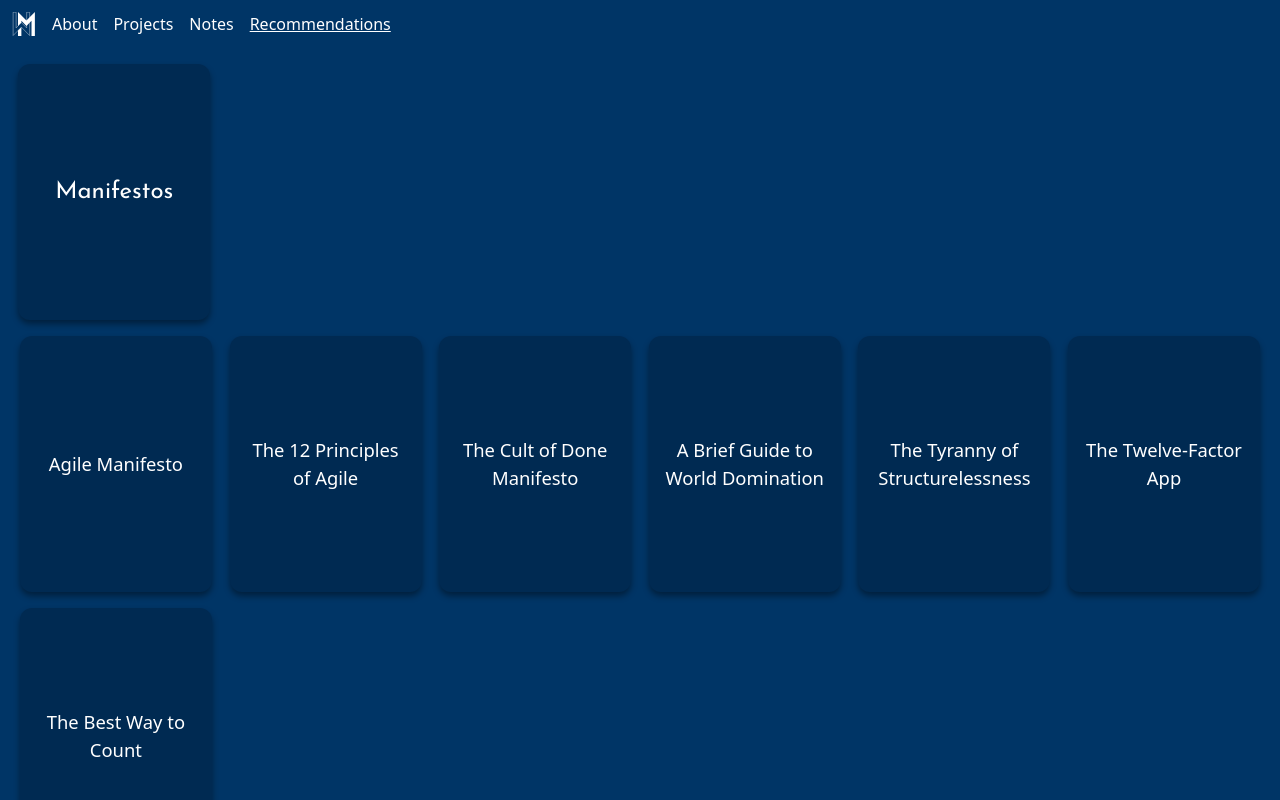
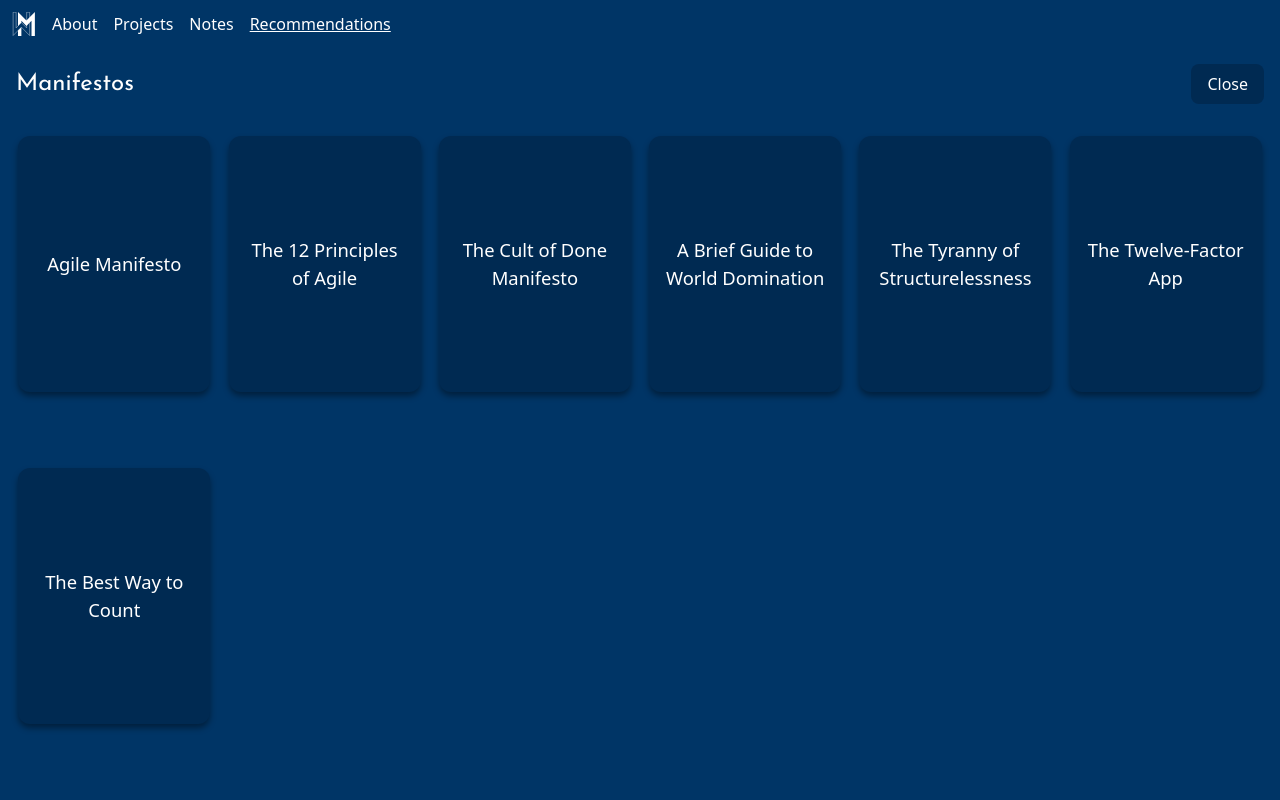
Before and after one commit to wmarrujo/wmarrujo.github.io, a SvelteKit app: page /recommendations in a window 1280 px wide. Both pictures are taken after a click on the button "Manifestos". Shown: the top 800 px of the page. Built offline with nearby package versions, Linux system fonts and the light colour scheme.

Commit message:
use dialogs

```diff
--- a/src/routes/recommendations/+page.svelte
+++ b/src/routes/recommendations/+page.svelte
@@ -28,6 +28,14 @@
 				{title: "What's Our Problem?", author: "Tim Urban", thesis: "The Psychology Behind the Politics", pitch: "Why is America (and the world) so divided? Why are republicans burning anything the left touches? Why is the left cancelling everything? What are the Implications? Read how we got here, building up the psychology from first principles.", link: "https://waitbutwhy.com/whatsourproblem"},
 				{title: "High Conflict", author: "Amanda Ripley", thesis: "How to see & stop High Conflict", pitch: "Many conflicts are a trap, however much you fight and struggle, the conflict deepens. This book talks about why that happens, how to see it for what it is, and what you can do to get out of it and to build cultures resilient to it.", link: "https://www.amandaripley.com/high-conflict"},
 			],
+			"Entrepreneurship & Leadership": [
+				{title: "The Millionaire Fastlane", author: "M.J. DeMarco", thesis: "3 roads to life, take the fastlane", pitch: "Proposes that there are 3 roads to life, the sidewalk, the slowlane, and the fastlane. They each have their formulas for relating to money and strategies for getting wealthy. This book tells you about the author's path to wealth and implores you to take a bet on the fastlane. It gives direct advice on what to do and what mindsets to shift.", link: "https://www.themillionairefastlane.com/"},
+				{title: "Dream Year", author: "Ben Arment", thesis: "Instructions on how to start", pitch: "Why did you put your dreams to the side? Take a risk. This book explains what to expect, and how to get through it.", link: "https://www.penguinrandomhouse.com/books/316435/dream-year-by-ben-arment/"},
+			],
+			"Lifestyle": [
+				{title: "King Warrior Magician Lover", author: "Robert Moore & Douglas Gillette", thesis: "The 4 Archetypes of a Man", pitch: "What is manhood? especially today? uses archetypes to help understand the different aspects of what makes great men, and what aspects can make bad men. How boys become men.", link: "https://www.barnesandnoble.com/w/king-warrior-magician-lover-robert-moore/1100537240"},
+				{title: "Building a Second Brain", author: "Tiago Forte", thesis: "Structured Note Taking & Mindset", pitch: "Your brain is good at ideas, but bad at remembering and keeping track of things. Here is a framework that you can follow that will work to be that part, which frees up your brain to do what it's good at. It points to a new way of thinking about your knowledge.", link: "https://www.buildingasecondbrain.com/book"},
+			]
 		},
 		"Games": [
 			{title: "4D Golf", link: "https://store.steampowered.com/app/2147950/4D_Golf/"},
@@ -108,15 +116,12 @@
 		},
 	}
 
-	let open = $state<string[]>([])
-	function isOpen(path: string[]): boolean {
-		return open.length >= path.length && path.every((n, i) => open[i] === n)
+	function openDialog(e: Event) {
+		((e.currentTarget as HTMLElement).nextElementSibling as HTMLDialogElement).showModal()
 	}
-	function openList(path: string[]) { open = path }
-	function closeList(path: string[]) { if (isOpen(path)) open = path.slice(0, -1) }
 </script>
 
-<nav class="flex items-center gap-4 p-3">
+<nav class="flex items-center gap-4 p-3 sticky top-0 z-10 bg-primary">
 	<a href="/"><img src={logo} alt="Logo" class="w-6 min-w-6"></a>
 	<a href="/about" class="hover:underline">About</a>
 	<a href="/projects" class="hover:underline">Projects</a>
@@ -127,7 +132,7 @@
 <main class="p-4">
 	<ul>
 		{#each Object.entries(recommendations as Record<string, List>) as [name, items]}
-			{@render deck([], name, items)}
+			{@render deck(name, items)}
 		{/each}
 	</ul>
 </main>
@@ -136,33 +141,34 @@
 	<li><a class="card" href={item.link}>{item.title}</a></li>
 {/snippet}
 
-{#snippet deck(path: string[], name: string, items: List)}
+{#snippet deck(name: string, items: List)}
 	<li>
-		<button class="card" aria-expanded={isOpen([...path, name])}
-			onclick={() => (isOpen([...path, name]) ? closeList([...path, name]) : openList([...path, name]))}>
-			{name}
-		</button>
-		{#if isOpen([...path, name])}
-			<div class="panel">
+		<button class="card" onclick={openDialog}>{name}</button>
+		<dialog>
+			<div class="dialog-bar">
+				<h2 class="dialog-title">{name}</h2>
+				<form method="dialog"><button class="close-btn" aria-label="Close">Close</button></form>
+			</div>
+			<ul class="dialog-content">
 				{#if Array.isArray(items)}
-					<ul>
-						{#each items as item}
-							{@render card(item)}
-						{/each}
-					</ul>
+					{#each items as item}
+						{@render card(item)}
+					{/each}
 				{:else}
-					<ul>
-						{#each Object.entries(items) as [subName, subItems]}
-							{@render deck([...path, name], subName, subItems)}
-						{/each}
-					</ul>
+					{#each Object.entries(items) as [subName, subItems]}
+						{@render deck(subName, subItems)}
+					{/each}
 				{/if}
-			</div>
-		{/if}
+			</ul>
+		</dialog>
 	</li>
-{/snippet}
+	{/snippet}
 
 <style lang="postcss">
+	:global(:root) {
+		--nav-height: 3rem;
+	}
+
 	ul {
 		list-style: none;
 		padding: 0;
@@ -174,19 +180,16 @@
 	}
 
 	li {
-		display: contents;
-	}
-
-	.panel {
-		grid-column: 1 / -1;
+		width: 12rem;
+		aspect-ratio: 3 / 4;
 	}
 
 	.card {
 		display: flex;
 		align-items: center;
 		justify-content: center;
-		width: 12rem;
-		aspect-ratio: 3 / 4;
+		width: 100%;
+		height: 100%;
 		border-radius: 0.75rem;
 		background: #002a52;
 		box-shadow: 0 4px 6px rgba(0, 0, 0, 0.4);
@@ -198,8 +201,66 @@
 	button.card {
 		border: none;
 		color: inherit;
+		font: inherit;
 		font-family: "Josefin Sans", sans-serif;
 		font-size: 1.5rem;
 		cursor: pointer;
 	}
+
+	a.card {
+		text-decoration: none;
+	}
+
+	/* the opened list: a full-screen modal below the nav bar */
+	dialog[open] {
+		position: fixed;
+		inset: var(--nav-height) 0 0 0;
+		margin: 0;
+		width: auto;
+		height: auto;
+		max-width: none;
+		max-height: none;
+		padding: 0;
+		border: none;
+		background: #003566;
+		color: inherit;
+		display: flex;
+		flex-direction: column;
+		overflow: hidden;
+	}
+
+	dialog::backdrop {
+		inset: var(--nav-height) 0 0 0;
+		background: rgba(0, 0, 0, 0.5);
+	}
+
+	.dialog-bar {
+		display: flex;
+		align-items: center;
+		justify-content: space-between;
+		gap: 1rem;
+		padding: 1rem;
+	}
+
+	.dialog-title {
+		margin: 0;
+		font-family: "Josefin Sans", sans-serif;
+		font-size: 1.5rem;
+	}
+
+	.close-btn {
+		border: none;
+		border-radius: 0.5rem;
+		background: #002a52;
+		color: inherit;
+		font: inherit;
+		padding: 0.5rem 1rem;
+		cursor: pointer;
+	}
+
+	.dialog-content {
+		flex: 1;
+		overflow: auto;
+		padding: 1rem;
+	}
 </style>
```
